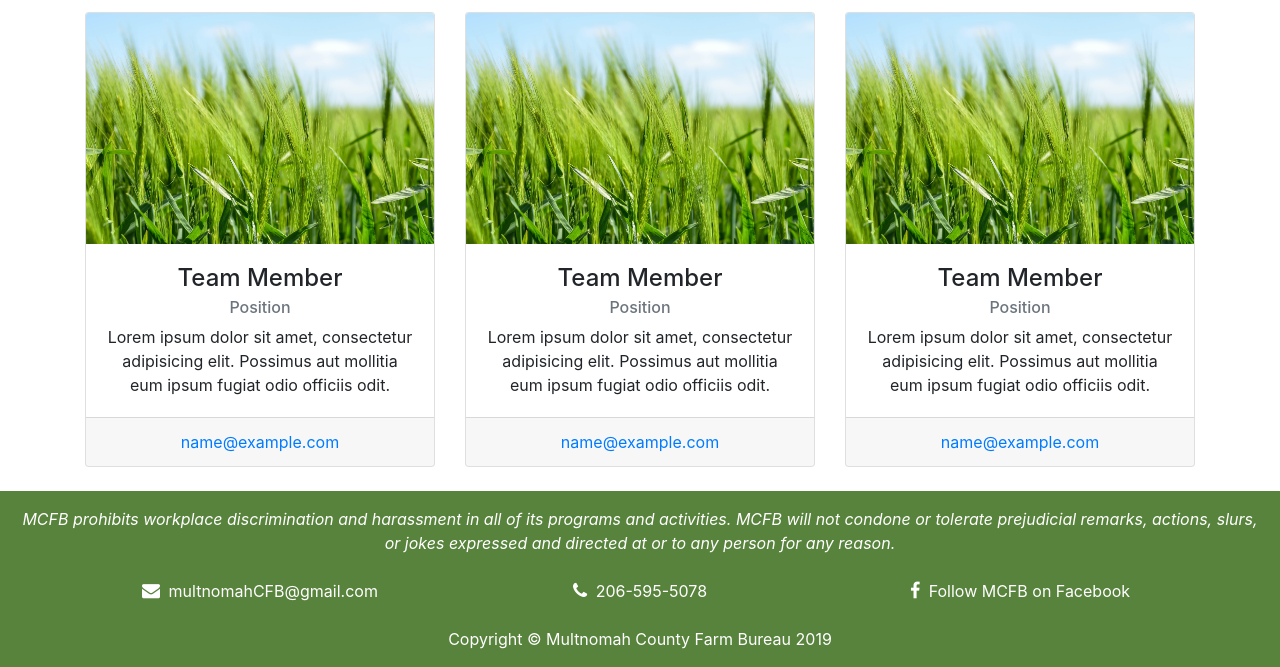
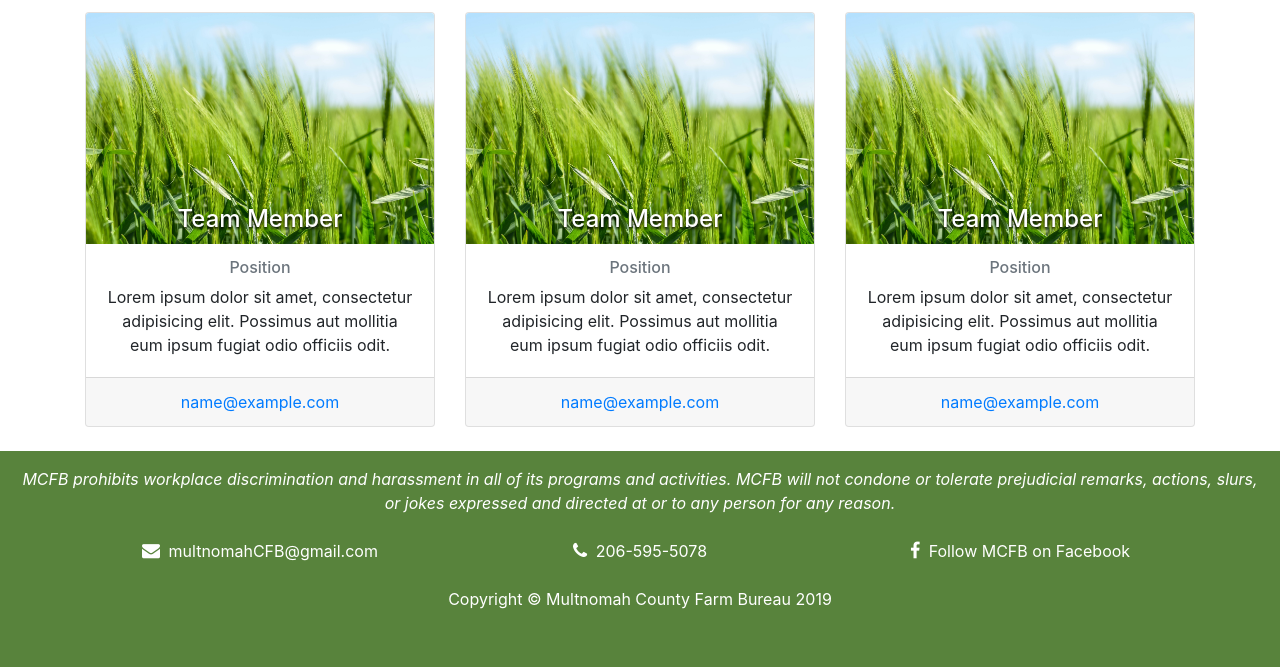
Before and after one commit to MarcLignarius/MCFB-v3.0, a PHP site: page / in a window 1280 px wide. Shown: the part 504-1171 px from the top of the page. After the commit the page ends 1113 px from the top, so only its background shows below. Run offline with PHP 8.4, Linux system fonts and the light colour scheme.

Commit message:
add styles to center text on top of images

```diff
--- a/css/styles.css
+++ b/css/styles.css
@@ -54,6 +54,19 @@ nav {
   text-shadow: 0px 2px 3px #000000;
 }
 
+.image-text-container {
+  position: relative;
+}
+
+.card-title {
+  position: absolute;
+  top: 50%;
+  left: 50%;
+  transform: translate(-50%, -50%);
+  color: white;
+  text-shadow: 0px 2px 3px #000000;
+}
+
 .portfolio-item {
   margin-bottom: 30px;
 }
```
